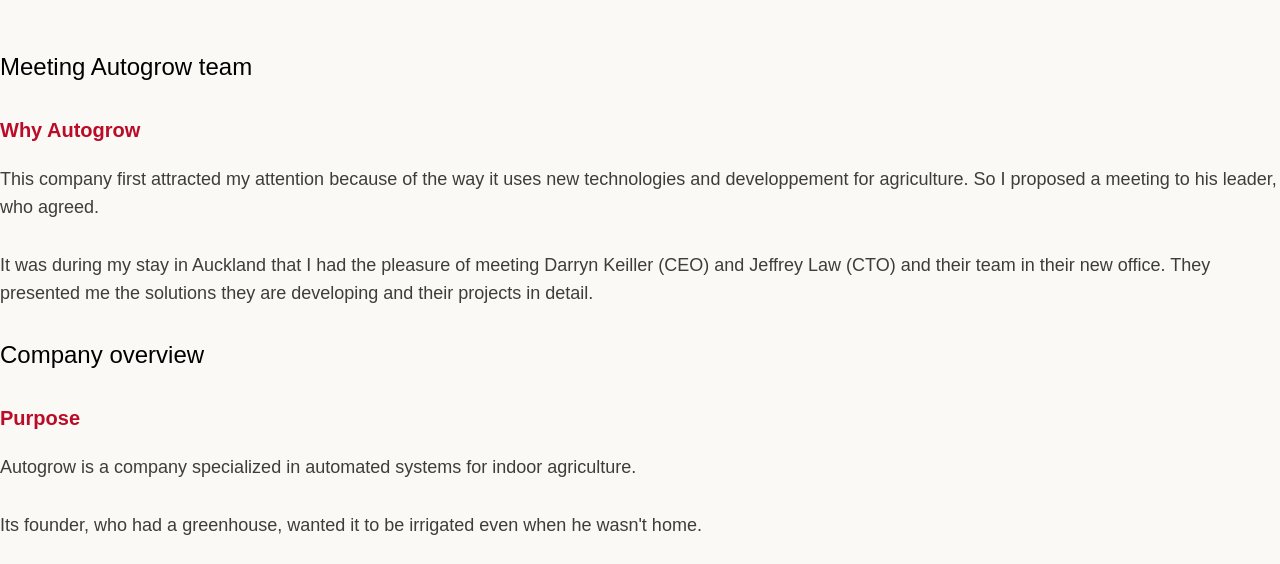
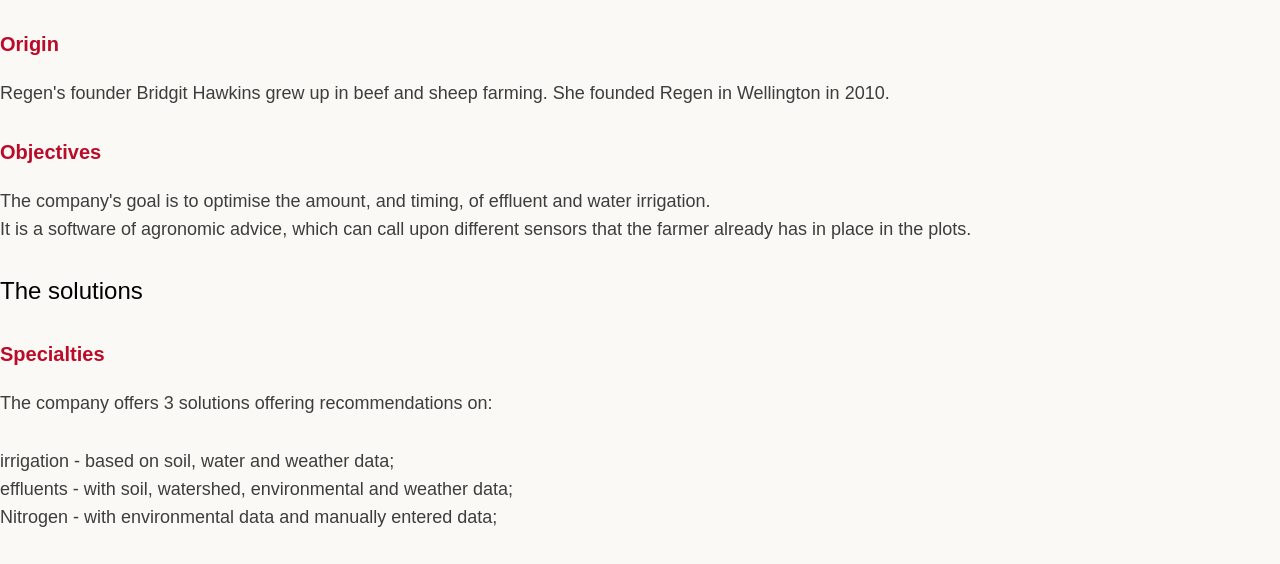
Before and after one commit to LaurieBe/website, a PHP site: page /temp.html in a window 1280 px wide. Shown: the part 719-1283 px from the top of the page. Run offline with PHP 8.4, Linux system fonts and the light colour scheme.

Commit message:
article Regen a3

```diff
--- a/laurie.besinet.net/a0.php
+++ b/laurie.besinet.net/a0.php
@@ -97,7 +97,7 @@
                   </a>
                 </li>
                 <li><!-- Email --> <!---- NO ARTICLE ---->
-                  <a title="Send by email" href="mailto:laurie@besinet.net?Subject=Your article : The great departure&amp;Body=Your%20comment%20">
+                  <a title="Send by email" href="mailto:?Subject=&amp;Body=https://laurie.besinet.net/a0.php">
                     <span class="font-icon-social-email"></span>
                   </a>
                 </li>
--- a/laurie.besinet.net/a1.php
+++ b/laurie.besinet.net/a1.php
@@ -101,7 +101,7 @@
                   </a>
                 </li>
                 <li><!-- Email --> <!---- NO ARTICLE ---->
-                  <a title="Send by email" href="mailto:laurie@besinet.net?Subject=First month in Auckland&amp;Body=Your%20comment%20">
+                  <a title="Send by email" href="mailto:?Subject=&amp;Body=https://laurie.besinet.net/a1.php">
                     <span class="font-icon-social-email"></span>
                   </a>
                 </li>
--- a/laurie.besinet.net/temp.html
+++ b/laurie.besinet.net/temp.html
@@ -53,48 +53,34 @@
     <body>
 
 <div>
-  <h3>Indoor Agriculture and technology</h3>
-  <h4>Indoor Agriculture</h4>
-  <p>With the increasing need in food production and the reduction of land devoted to outdoor agriculture, the importance of indoor agriculture will increase. It brings together various practices such as controlled environment cultivation, greenhouses, urban farms, vertical farms and even aeropontics and aquaponia.</p>
-  <h4>Dedicated technologies</h4>
-  <p>Technologies in this sector are advanced and are moving ever further and ever faster. </p>
-  <p>The company I am going to talk about, Autogrow, is one of the world leaders in control and automation in indoor agriculture.</p>
-  <img src=\"./_include/img/nz/img27.JPG\" alt=\"Autogrow\" class=\"myPictures\">
+  <h3>Livestock in NZ</h3>
+  <h4>An important sector</h4>
+  <p>New Zealand is a breeding country, with a large and extensive dairy industry. It is the fifth largest producer in the world (FAO, 2014).</p>
+  <h4>Impacts on the environment</h4>
+  <p>At this size, the sector is being singled out for its environmental impact, particularly on water quality.</p>
+  <img src=\"./_include/img/nz/img15.JPG\" alt=\"Cows_in_field\" class=\"myPictures\">
 
-  <h3>Meeting Autogrow team</h3>
-  <h4>Why Autogrow</h4>
-  <p>This company first attracted my attention because of the way it uses new technologies and developpement for agriculture. So I proposed a meeting to his leader, who agreed.</p>
-  <p>It was during my stay in Auckland that I had the pleasure of meeting Darryn Keiller (CEO) and Jeffrey Law (CTO) and their team in their new office. They presented me the solutions they are developing and their projects in detail.</p>
-
-  <h3>Company overview</h3>
-  <h4>Purpose</h4>
-  <p>Autogrow is a company specialized in automated systems for indoor agriculture. </p>
-  <p>Its founder, who had a greenhouse, wanted it to be irrigated even when he wasn't home.</p>
-  <p>Founded in 1994, the company is now in 40 countries around the world. It provides hardware, software and data analysis to farmers.</p>
-  <h4>Characteristics</h4>
-  <p>Just recently, a cloud solution was created: IntelliGrow. Thanks to it, users can access their data and control parameters from any computer or smartphone with internet access.</p>
-  <img src=\"./_include/img/nz/img25.JPG\" alt=\"Autogrow\" class=\"myPictures\">
-  <p>Real-time data from external sensors can be integrated into the used API. The parameters that can be controlled with the so-called IntelliDose package are:</p>
+  <h3>Creation of Regen</h3>
+  <h4>Origin</h4>
+  <p>Regen's founder Bridgit Hawkins grew up in beef and sheep farming. She founded Regen in Wellington in 2010.</p>
+  <h4>Objectives</h4>
+  <p>The company's goal is to optimise the amount, and timing, of effluent and water irrigation.<br>It is a software of agronomic advice, which can call upon different sensors that the farmer already has in place in the plots.</p>
+  <h3>The solutions</h3>
+  <h4>Specialties</h4>
+  <p>The company offers 3 solutions offering recommendations on:</p>
   <ul>
-    <li>the temperature,</li>
-    <li>the pH level,</li>
-    <li>the nutrients amount,</li>
-    <li>the brightness,</li>
-    <li>the hygrometry,</li>
-    <li>the airflow,</li>
-    <li>the electrical conductivity.</li>
+    <li>irrigation - based on soil, water and weather data;</li>
+    <li>effluents - with soil, watershed, environmental and weather data;</li>
+    <li>Nitrogen - with environmental data and manually entered data;</li>
   </ul>
-
+  <img src=\"./_include/img/nz/regensoftware.JPG\" alt=\"Regen_Software\" class=\"myPictures\">
+  <h4>Special features</h4>
+  <p>The software can be adapted to more specific needs, with the team analysing data and editing customized reports.</p>
+  <p>The company has a strong culture of partnerships and works with agricultural players such as PGG Wrightson, Datacol Group, Carrfield, Callaghan Inovation, MetService, Agri Optics, ThinkWater,...</p>
+  <p>Today Regen covers 18,000 hectares and guarantees $5 of profits for every $1 invested.</p>
   <h3>Conclusion</h3>
-  <p>This visit allowed me to discover a company </p>
-  <ul>
-    <li>innovative and technical,</li>
-    <li>present throughout the world,</li>
-    <li>at the same time specialized in a very specific field, indoor agriculture,</li>
-    <li>but an area that is also very large and with a lot of growth potential.</li>
-  </ul>
-  <p>In a next article, I will present to you a precision irrigation software made in Wellington,</p>
-  <p>See you soon !</p>
+  <p>In a complex social, environmental and economic context, agriculture welcomes Regen's solutions with open arms. Indeed, they propose that farmers have a "scientist in their pocket"to rhyme agriculture with sustainable resource management.</p>
+  <p>See you soon with another article!</p>
 </div>
 
     </body>
```
Also changed, not shown: laurie.besinet.net/a2.php (+9 -8 lines), laurie.besinet.net/a3.php (added, +165 -0 lines), laurie.besinet.net/blog.php (+19 -0 lines), laurie.besinet.net/_include/css/main.css (indentation only), laurie.besinet.net/_include/img/nz/regensoftware.JPG (added), laurie.besinet.net/_include/js/trad_i18next_nz.js, 1 other file.
